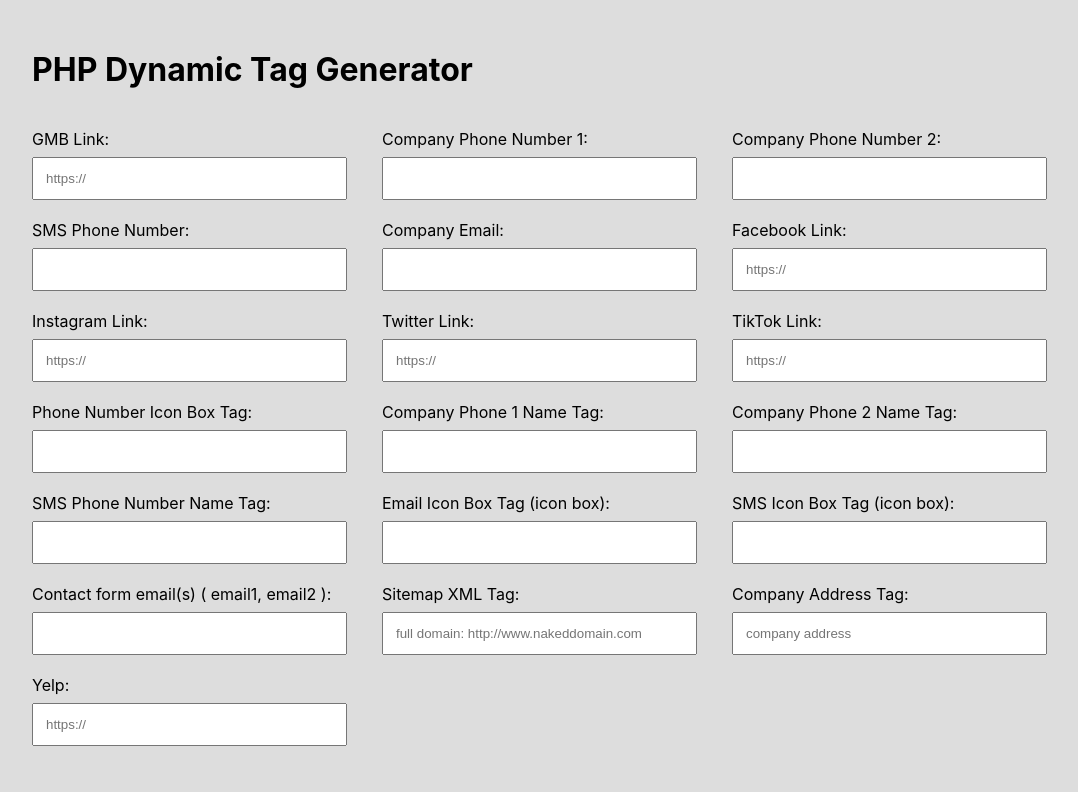
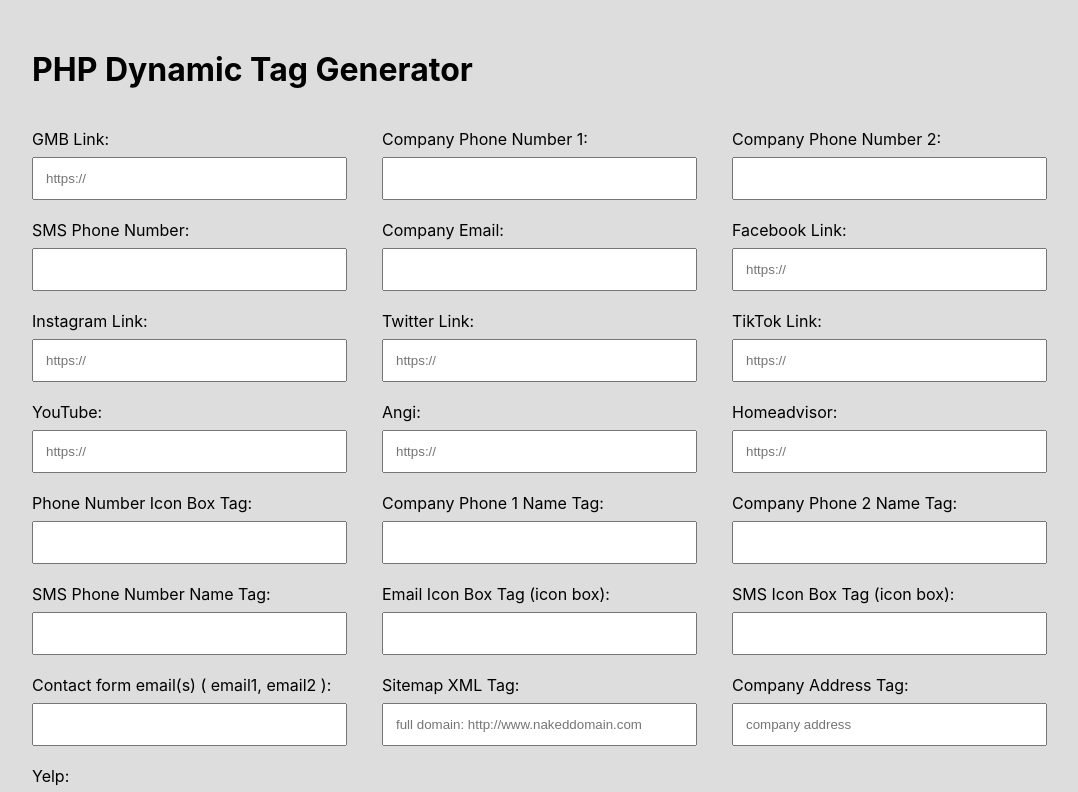
Before and after one commit to Mtuozzo86/Dynamic-Tags-Project, a React (Create React App) app: page / in a window 1280 px wide. Shown: the top 792 px of the page, without its empty margins (18-1096 px from the left). Built offline with nearby package versions, Linux system fonts and the light colour scheme.

Commit message:
added angi, youtube, homeadvisor

```diff
--- a/src/App.js
+++ b/src/App.js
@@ -15,6 +15,10 @@ function App() {
   const [sitemapXmlTag, setSitemapXmlTag] = useState("");
   const [companyAddressTag, setCompanyAddressTag] = useState("");
   const [yelp, setYelp] = useState("")
+  const [youTube, setYouTube] = useState("")
+  const [angi, setAngi] = useState("")
+  const [homeadvisor, setHomeadvisor] = useState("")
+
 
   const phpCode = `
 
@@ -494,6 +498,82 @@ class My_Yelp_Tag extends \\Elementor\\Core\\DynamicTags\\Tag {
     }
 }
 
+// Custom dynamic tag for Youtube
+class My_Youtube_Tag extends \\Elementor\\Core\\DynamicTags\\Tag {
+    public function get_name() {
+        return 'Youtube';
+    }
+
+    public function get_title() {
+        return __( 'Youtube', 'plugin-name' );
+    }
+
+    public function get_group() {
+        return 'site';
+    }
+
+    public function get_categories() {
+        return [ \\Elementor\\Modules\\DynamicTags\\Module::URL_CATEGORY ];
+    }
+
+    protected function register_controls() {}
+
+    public function render() {
+        echo '${youTube}';
+    }
+}
+
+// Custom dynamic tag for Angies list
+class My_Angies_List_Tag extends \\Elementor\\Core\\DynamicTags\\Tag {
+    public function get_name() {
+        return 'Angies List';
+    }
+
+    public function get_title() {
+        return __( 'Angies List', 'plugin-name' );
+    }
+
+    public function get_group() {
+        return 'site';
+    }
+
+    public function get_categories() {
+        return [ \\Elementor\\Modules\\DynamicTags\\Module::URL_CATEGORY ];
+    }
+
+    protected function register_controls() {}
+
+    public function render() {
+        echo '${angi}';
+    }
+}
+
+
+// Custom dynamic tag for Home Advisor
+class My_Home_Advisor_Tag extends \\Elementor\\Core\\DynamicTags\\Tag {
+    public function get_name() {
+        return 'Home Advisor';
+    }
+
+    public function get_title() {
+        return __( 'Home Advisor', 'plugin-name' );
+    }
+
+    public function get_group() {
+        return 'site';
+    }
+
+    public function get_categories() {
+        return [ \\Elementor\\Modules\\DynamicTags\\Module::URL_CATEGORY ];
+    }
+
+    protected function register_controls() {}
+
+    public function render() {
+        echo '${homeadvisor}';
+    }
+}
+
 
 // Register the custom dynamic tags
 add_action( 'elementor/dynamic_tags/register', function( $dynamic_tags ) {
@@ -516,6 +596,9 @@ add_action( 'elementor/dynamic_tags/register', function( $dynamic_tags ) {
     $dynamic_tags->register( new \\My_Sitemap_XML_Tag() );
     $dynamic_tags->register( new \\My_Company_Address_Tag() );
     $dynamic_tags->register( new \\My_Yelp_Tag() );
+    $dynamic_tags->register( new \\My_Youtube_Tag() );
+    $dynamic_tags->register( new \\My_Angies_List_Tag() );
+    $dynamic_tags->register( new \\My_Home_Advisor_Tag() );
 });
 
 
@@ -613,6 +696,33 @@ add_action( 'elementor/dynamic_tags/register', function( $dynamic_tags ) {
             value={tiktokLink}
             placeholder="https://"
             onChange={(e) => setTiktokLink(e.target.value)}
+          />
+        </label>
+        <label>
+          YouTube:
+          <input
+            type="text"
+            value={youTube}
+            placeholder="https://"
+            onChange={(e) => setYouTube(e.target.value)}
+          />
+        </label>
+        <label>
+          Angi:
+          <input
+            type="text"
+            value={angi}
+            placeholder="https://"
+            onChange={(e) => setAngi(e.target.value)}
+          />
+        </label>
+        <label>
+          Homeadvisor:
+          <input
+            type="text"
+            value={homeadvisor}
+            placeholder="https://"
+            onChange={(e) => setHomeadvisor(e.target.value)}
           />
         </label>
 
```
Also changed, not shown: 7 other files (tests, documents, lock files or other folders).
